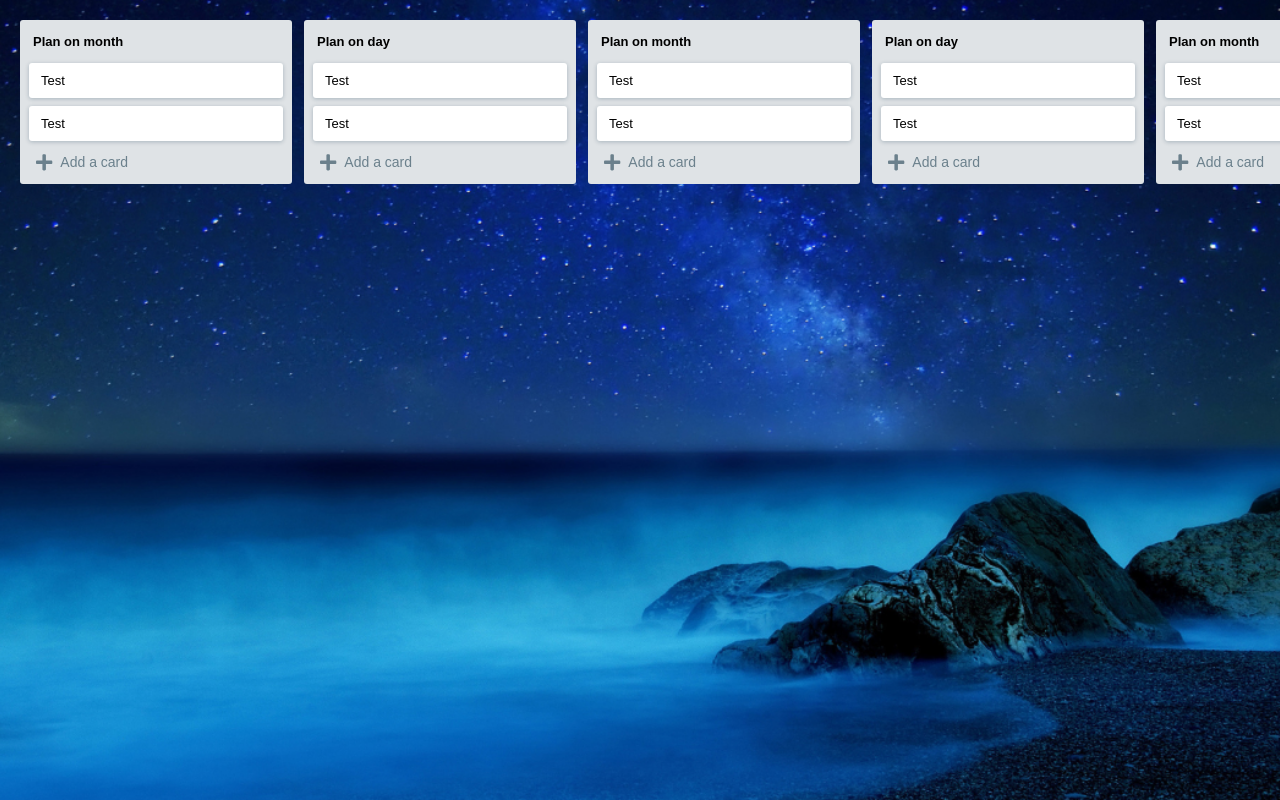
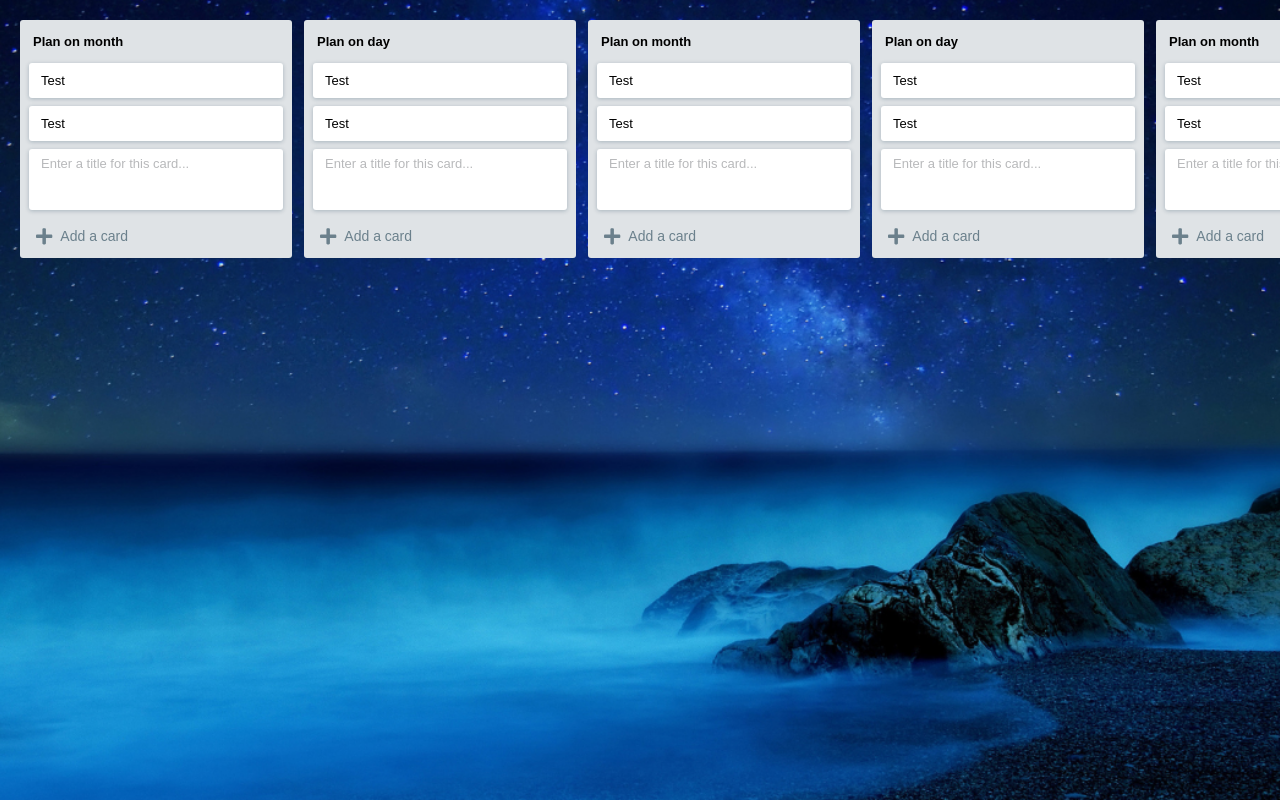
Before and after one commit to groupbwt/kanban-board-reactjs, a React (Create React App) app: page / in a window 1280 px wide. Built offline with nearby package versions, Linux system fonts and the light colour scheme.

Commit message:
add textarea in column

```diff
--- a/src/components/Columns/Column/Column.jsx
+++ b/src/components/Columns/Column/Column.jsx
@@ -6,6 +6,7 @@ import { Button } from 'components/Button/Button';
 import { ColumnTitle } from '../ColumnTitle/ColumnTitle';
 import { ColumnCards } from '../ColumnCards/ColumnCards';
 import styles from './Column.module.scss';
+import { Textarea } from "../../Textarea/Textarea";
 
 Column.propTypes = {
   title: PropTypes.string,
@@ -28,6 +29,13 @@ function Column({ title, cards, className }) {
 
       <div className={styles.column__cards}>
         <ColumnCards cards={cards} />
+
+        <Textarea
+          className={styles.column__textarea}
+          placeholder='Enter a title for this card...'
+          minRows={3}
+          maxRows={7}
+        />
       </div>
       <Button
         className={styles.column__btn}
--- a/src/components/Columns/Column/Column.module.scss
+++ b/src/components/Columns/Column/Column.module.scss
@@ -22,6 +22,10 @@
   padding: 0 9px;
 }
 
+.column__textarea {
+  margin-top: 8px;
+}
+
 .column__btn {
   position: absolute;
   left: 8px;
--- /dev/null
+++ b/src/components/Textarea/Textarea.jsx
@@ -0,0 +1,22 @@
+import React from 'react';
+import PropTypes from 'prop-types';
+import TextareaAutosize from 'react-textarea-autosize';
+import styles from './Textarea.module.scss';
+
+Textarea.propTypes = {
+  className: PropTypes.string,
+};
+Textarea.defaultProps = {
+  className: '',
+};
+
+function Textarea({ className, ...props }) {
+  return (
+    <TextareaAutosize
+      className={`${styles.textarea} ${className}`}
+      {...props}
+    />
+  );
+}
+
+export { Textarea };
--- /dev/null
+++ b/src/components/Textarea/Textarea.module.scss
@@ -0,0 +1,15 @@
+.textarea {
+  display: inline-block;
+  width: 100%;
+  padding: 8px 12px;
+  background-color: #fff;
+  box-shadow: 0 1px 4px rgba(9, 45, 66, 0.25);
+  border: none;
+  border-radius: 3px;
+  resize: none;
+  box-sizing: border-box;
+
+  &::placeholder {
+    color: #b8b9bb;
+  }
+}
```
